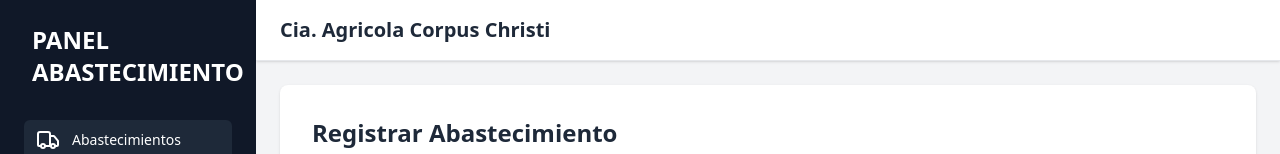
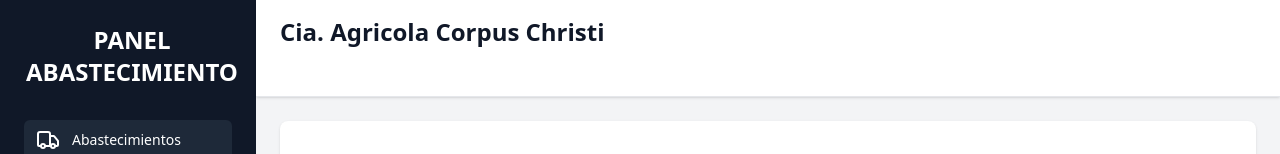
Before and after one commit to Kromatic97/gestion-combustible-frontend, a React (Vite) app in the folder frontend/: page / in a window 1280 px wide. Shown: the top 154 px of the page. Built offline with nearby package versions, Linux system fonts and the light colour scheme; no server answers.

Commit message:
actualizado todo el front

```diff
--- a/frontend/src/components/Layout.jsx
+++ b/frontend/src/components/Layout.jsx
@@ -23,8 +23,8 @@ export default function Layout() {
       {/* Sidebar */}
       <aside className="w-64 bg-gray-900 text-white flex flex-col justify-between">
         <div className="p-6">
-          <h1 className="text-2xl font-bold mb-8 flex items-center gap-2">
-            <span className="text-indigo-400"></span> PANEL ABASTECIMIENTO
+          <h1 className="text-2xl font-bold mb-8 flex justify-center items-center text-center gap-2">
+             <span className="text-indigo-400"></span> PANEL ABASTECIMIENTO
           </h1>
 
           <nav className="space-y-1">
@@ -77,7 +77,7 @@ export default function Layout() {
       {/* Main content */}
       <div className="flex-1 flex flex-col bg-gray-100">
         <header className="flex items-center justify-between px-6 py-4 bg-white border-b border-gray-200 shadow-sm">
-          <h2 className="text-xl font-semibold flex intems-center text-gray-800">Cia. Agricola Corpus Christi</h2>
+          <h2 className="text-2xl font-bold mb-8 flex justify-center items-center text-center gap-2">Cia. Agricola Corpus Christi</h2>
         </header>
 
         <main className="flex-1 p-6 overflow-y-auto">
```
